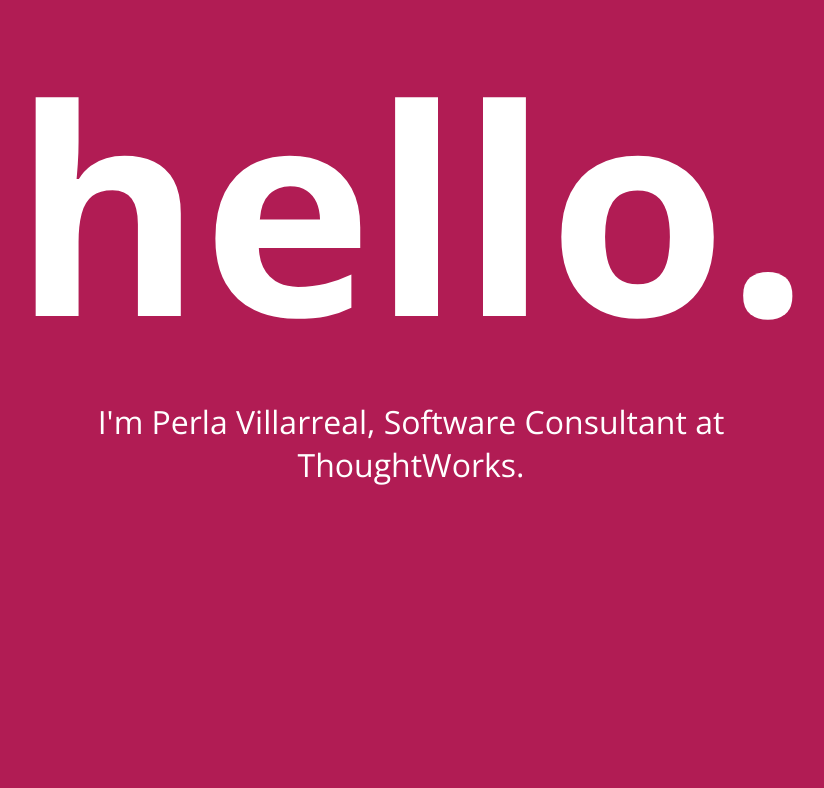
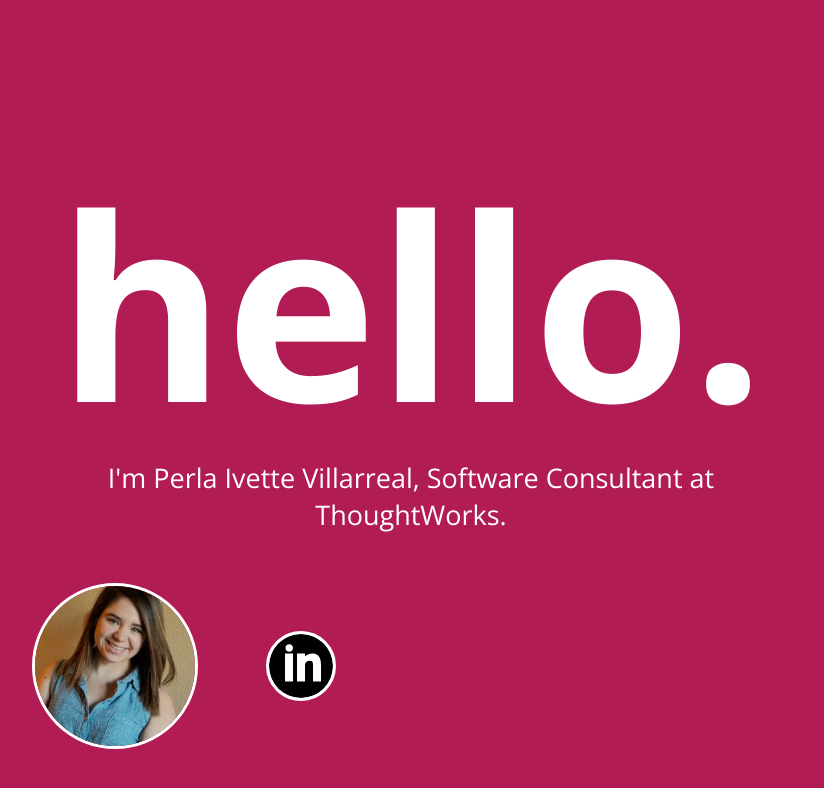
Before and after one commit to perlav/perlav.github.io, a plain HTML site: page index.html in a window 1280 px wide. Shown: the whole page, without its empty margins (229-1053 px from the left). Drawn offline with nearby package versions, Linux system fonts and the light colour scheme.

Commit message:
Added image of me and LinkedIn icon

```diff
--- a/index.html
+++ b/index.html
@@ -4,9 +4,11 @@
 <link rel="stylesheet" type="text/css" href="stylesheet/index.css">
 
 <body>
-    <div style="width:800px; margin:0 auto;">
+    <div style="width:60%; margin:0 auto;">
         <h1>hello.</h1>
-        <h2> I'm Perla Villarreal, Software Consultant at ThoughtWorks.</h2>
+        <h2> I'm Perla Ivette Villarreal, Software Consultant at ThoughtWorks.</h2>
+        <img src="img/PerlaVillarreal.jpg" class="image--circular">
+        <a href = "https://www.linkedin.com/in/perla-ivette-villarreal-28231838/"><img src="img/linkedin.svg" class="image--circular icon"></a>
     </div>
 
 </body>
--- a/stylesheet/index.css
+++ b/stylesheet/index.css
@@ -5,14 +5,34 @@
  background-color: #B11C54;
 }
 h1{
-	margin:0;
-    font-size: 18em;
+	margin-top:0.5em;
+    margin-bottom:-18px;
+    font-size: 16em;
 	font-weight: 700;
     text-align: center;
 }
 h2{
-    margin:0;
-    font-size: 2em;
+    margin-top: 0;
+    margin-bottom:18px;
+    font-size: 27px;
     font-weight: 300;
     text-align: center;
 }
+
+.image--circular {
+    margin-top: 2em;
+    width: auto;
+    height: 10em;
+    overflow: hidden;
+    border-radius: 50%;
+    border-color: white;
+    border-style: solid;
+}
+
+.icon {
+    background-color: white;
+    width: auto;
+    height: 4em;
+    margin-left: 4em;
+    margin-bottom: 3em;
+}
```
Also changed, not shown: img/PerlaVillarreal.jpg (added), img/linkedin.svg (added).
